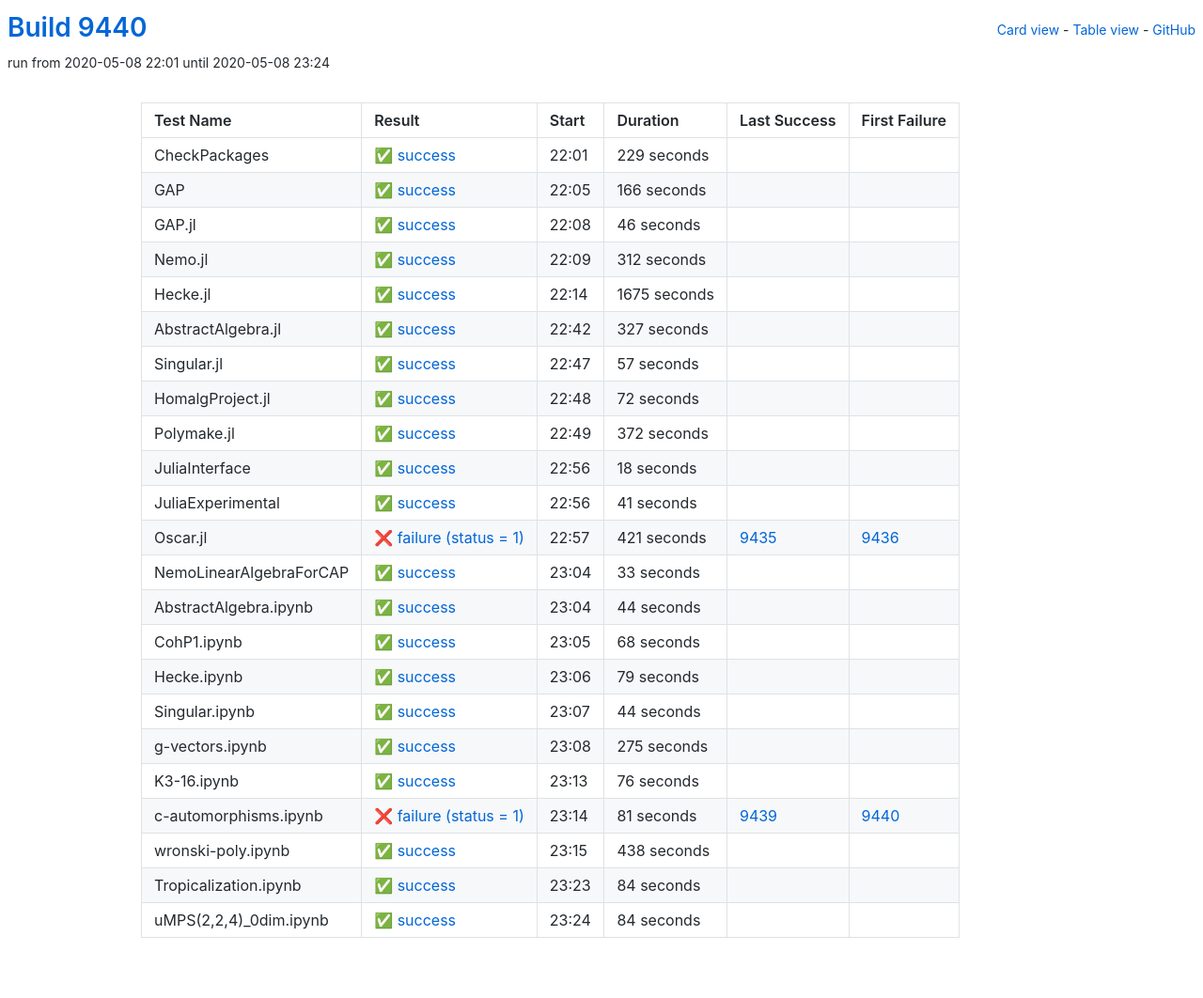
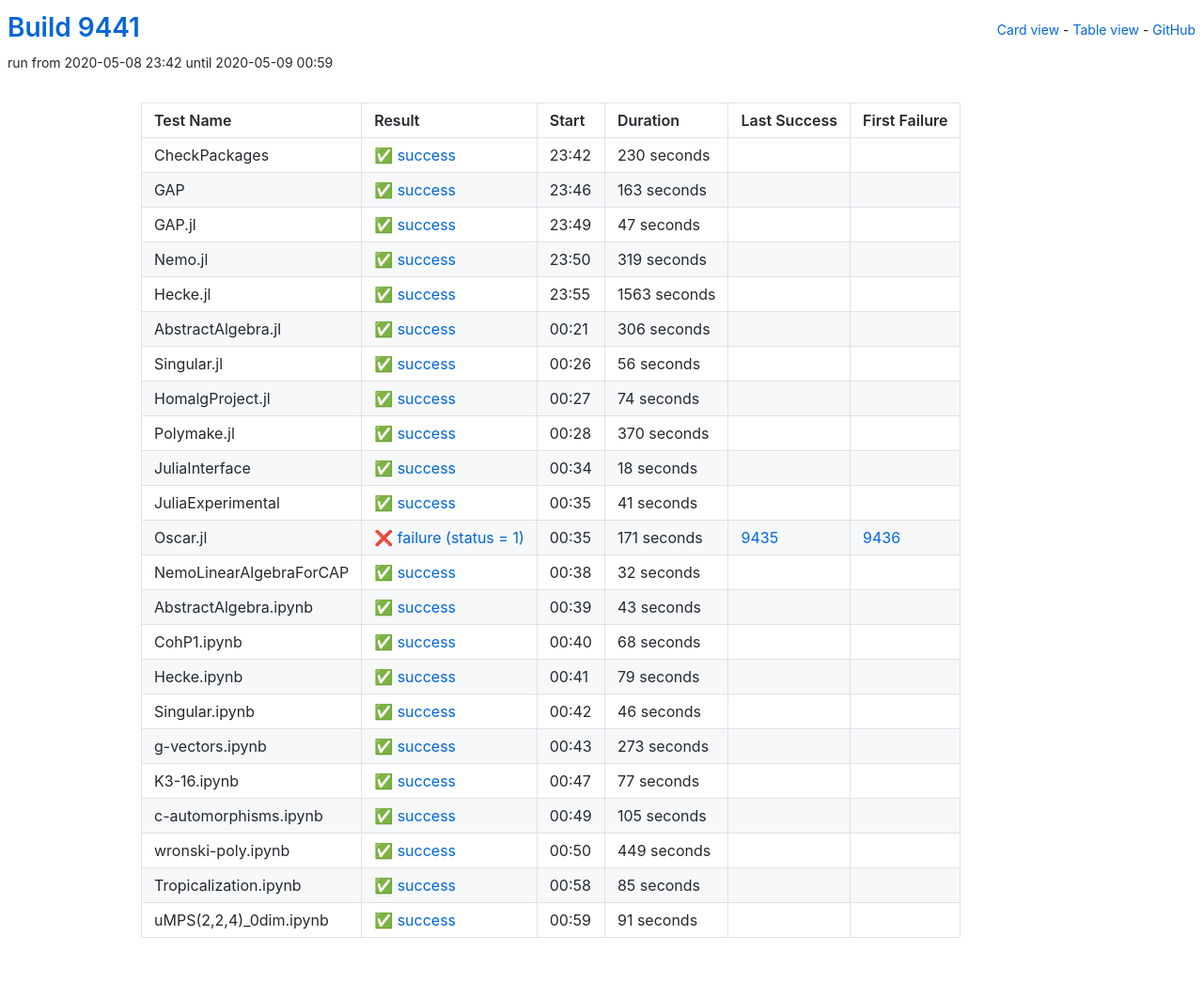
Before and after one commit to oscar-system/oscar-ci-status, a Jekyll site: the page built from table.html, in a window 1280 px wide. Shown: the whole page at 94% size. Built offline with Jekyll 4.4.1, drawn with Linux system fonts in a browser that asks for light colours.

Commit message:
Build 9441

```diff
--- a/_data/ci.yml
+++ b/_data/ci.yml
@@ -1,113 +1,113 @@
-build: 9440
-build_url: https://oscarci.mathematik.uni-kl.de/job/oscar/9440/
+build: 9441
+build_url: https://oscarci.mathematik.uni-kl.de/job/oscar/9441/
 job: oscar
 tests:
-- duration: 229
+- duration: 230
   exitcode: 0
   first_failure: false
   first_failure_url: null
   id: checkpackages
   last_success: false
   last_success_url: null
-  log: https://oscarci.mathematik.uni-kl.de/job/oscar/9440/artifact/logs/build-9440/CheckPackages.log
+  log: https://oscarci.mathematik.uni-kl.de/job/oscar/9441/artifact/logs/build-9441/CheckPackages.log
   name: CheckPackages
-  start: 2020-05-08 22:01
+  start: 2020-05-08 23:42
   status: success
   success: true
-- duration: 166
+- duration: 163
   exitcode: 0
   first_failure: false
   first_failure_url: null
   id: gap
   last_success: false
   last_success_url: null
-  log: https://oscarci.mathematik.uni-kl.de/job/oscar/9440/artifact/logs/build-9440/GAP.log
+  log: https://oscarci.mathematik.uni-kl.de/job/oscar/9441/artifact/logs/build-9441/GAP.log
   name: GAP
-  start: 2020-05-08 22:05
+  start: 2020-05-08 23:46
   status: success
   success: true
-- duration: 46
+- duration: 47
   exitcode: 0
   first_failure: false
   first_failure_url: null
   id: gap-jl
   last_success: false
   last_success_url: null
-  log: https://oscarci.mathematik.uni-kl.de/job/oscar/9440/artifact/logs/build-9440/GAP.jl.log
+  log: https://oscarci.mathematik.uni-kl.de/job/oscar/9441/artifact/logs/build-9441/GAP.jl.log
   name: GAP.jl
-  start: 2020-05-08 22:08
+  start: 2020-05-08 23:49
   status: success
   success: true
-- duration: 312
+- duration: 319
   exitcode: 0
   first_failure: false
   first_failure_url: null
   id: nemo-jl
   last_success: false
   last_success_url: null
-  log: https://oscarci.mathematik.uni-kl.de/job/oscar/9440/artifact/logs/build-9440/Nemo.jl.log
+  log: https://oscarci.mathematik.uni-kl.de/job/oscar/9441/artifact/logs/build-9441/Nemo.jl.log
   name: Nemo.jl
-  start: 2020-05-08 22:09
+  start: 2020-05-08 23:50
   status: success
   success: true
-- duration: 1675
+- duration: 1563
   exitcode: 0
   first_failure: false
   first_failure_url: null
   id: hecke-jl
   last_success: false
   last_success_url: null
-  log: https://oscarci.mathematik.uni-kl.de/job/oscar/9440/artifact/logs/build-9440/Hecke.jl.log
+  log: https://oscarci.mathematik.uni-kl.de/job/oscar/9441/artifact/logs/build-9441/Hecke.jl.log
   name: Hecke.jl
-  start: 2020-05-08 22:14
+  start: 2020-05-08 23:55
   status: success
   success: true
-- duration: 327
+- duration: 306
   exitcode: 0
   first_failure: false
   first_failure_url: null
   id: abstractalgebra-jl
   last_success: false
   last_success_url: null
-  log: https://oscarci.mathematik.uni-kl.de/job/oscar/9440/artifact/logs/build-9440/AbstractAlgebra.jl.log
+  log: https://oscarci.mathematik.uni-kl.de/job/oscar/9441/artifact/logs/build-9441/AbstractAlgebra.jl.log
   name: AbstractAlgebra.jl
-  start: 2020-05-08 22:42
+  start: 2020-05-09 00:21
   status: success
   success: true
-- duration: 57
+- duration: 56
   exitcode: 0
   first_failure: false
   first_failure_url: null
   id: singular-jl
   last_success: false
   last_success_url: null
-  log: https://oscarci.mathematik.uni-kl.de/job/oscar/9440/artifact/logs/build-9440/Singular.jl.log
+  log: https://oscarci.mathematik.uni-kl.de/job/oscar/9441/artifact/logs/build-9441/Singular.jl.log
   name: Singular.jl
-  start: 2020-05-08 22:47
+  start: 2020-05-09 00:26
   status: success
   success: true
-- duration: 72
+- duration: 74
   exitcode: 0
   first_failure: false
   first_failure_url: null
   id: homalgproject-jl
   last_success: false
   last_success_url: null
-  log: https://oscarci.mathematik.uni-kl.de/job/oscar/9440/artifact/logs/build-9440/HomalgProject.jl.log
+  log: https://oscarci.mathematik.uni-kl.de/job/oscar/9441/artifact/logs/build-9441/HomalgProject.jl.log
   name: HomalgProject.jl
-  start: 2020-05-08 22:48
+  start: 2020-05-09 00:27
   status: success
   success: true
-- duration: 372
+- duration: 370
   exitcode: 0
   first_failure: false
   first_failure_url: null
   id: polymake-jl
   last_success: false
   last_success_url: null
-  log: https://oscarci.mathematik.uni-kl.de/job/oscar/9440/artifact/logs/build-9440/Polymake.jl.log
+  log: https://oscarci.mathematik.uni-kl.de/job/oscar/9441/artifact/logs/build-9441/Polymake.jl.log
   name: Polymake.jl
-  start: 2020-05-08 22:49
+  start: 2020-05-09 00:28
   status: success
   success: true
 - duration: 18
@@ -117,9 +117,9 @@ tests:
   id: juliainterface
   last_success: false
   last_success_url: null
-  log: https://oscarci.mathematik.uni-kl.de/job/oscar/9440/artifact/logs/build-9440/JuliaInterface.log
+  log: https://oscarci.mathematik.uni-kl.de/job/oscar/9441/artifact/logs/build-9441/JuliaInterface.log
   name: JuliaInterface
-  start: 2020-05-08 22:56
+  start: 2020-05-09 00:34
   status: success
   success: true
 - duration: 41
@@ -129,45 +129,45 @@ tests:
   id: juliaexperimental
   last_success: false
   last_success_url: null
-  log: https://oscarci.mathematik.uni-kl.de/job/oscar/9440/artifact/logs/build-9440/JuliaExperimental.log
+  log: https://oscarci.mathematik.uni-kl.de/job/oscar/9441/artifact/logs/build-9441/JuliaExperimental.log
   name: JuliaExperimental
-  start: 2020-05-08 22:56
+  start: 2020-05-09 00:35
   status: success
   success: true
-- duration: 421
+- duration: 171
   exitcode: 1
   first_failure: 9436
   first_failure_url: https://oscarci.mathematik.uni-kl.de/job/oscar/9436/
   id: oscar-jl
   last_success: 9435
   last_success_url: https://oscarci.mathematik.uni-kl.de/job/oscar/9435/
-  log: https://oscarci.mathematik.uni-kl.de/job/oscar/9440/artifact/logs/build-9440/Oscar.jl.log
+  log: https://oscarci.mathematik.uni-kl.de/job/oscar/9441/artifact/logs/build-9441/Oscar.jl.log
   name: Oscar.jl
-  start: 2020-05-08 22:57
+  start: 2020-05-09 00:35
   status: failure
   success: false
-- duration: 33
+- duration: 32
   exitcode: 0
   first_failure: false
   first_failure_url: null
   id: nemolinearalgebraforcap
   last_success: false
   last_success_url: null
-  log: https://oscarci.mathematik.uni-kl.de/job/oscar/9440/artifact/logs/build-9440/NemoLinearAlgebraForCAP.log
+  log: https://oscarci.mathematik.uni-kl.de/job/oscar/9441/artifact/logs/build-9441/NemoLinearAlgebraForCAP.log
   name: NemoLinearAlgebraForCAP
-  start: 2020-05-08 23:04
+  start: 2020-05-09 00:38
   status: success
   success: true
-- duration: 44
+- duration: 43
   exitcode: 0
   first_failure: false
   first_failure_url: null
   id: abstractalgebra-ipynb
   last_success: false
   last_success_url: null
-  log: https://oscarci.mathematik.uni-kl.de/job/oscar/9440/artifact/logs/build-9440/AbstractAlgebra.ipynb.log
+  log: https://oscarci.mathematik.uni-kl.de/job/oscar/9441/artifact/logs/build-9441/AbstractAlgebra.ipynb.log
   name: AbstractAlgebra.ipynb
-  start: 2020-05-08 23:04
+  start: 2020-05-09 00:39
   status: success
   success: true
 - duration: 68
@@ -177,9 +177,9 @@ tests:
   id: cohp1-ipynb
   last_success: false
   last_success_url: null
-  log: https://oscarci.mathematik.uni-kl.de/job/oscar/9440/artifact/logs/build-9440/CohP1.ipynb.log
+  log: https://oscarci.mathematik.uni-kl.de/job/oscar/9441/artifact/logs/build-9441/CohP1.ipynb.log
   name: CohP1.ipynb
-  start: 2020-05-08 23:05
+  start: 2020-05-09 00:40
   status: success
   success: true
 - duration: 79
@@ -189,92 +189,92 @@ tests:
   id: hecke-ipynb
   last_success: false
   last_success_url: null
-  log: https://oscarci.mathematik.uni-kl.de/job/oscar/9440/artifact/logs/build-9440/Hecke.ipynb.log
+  log: https://oscarci.mathematik.uni-kl.de/job/oscar/9441/artifact/logs/build-9441/Hecke.ipynb.log
   name: Hecke.ipynb
-  start: 2020-05-08 23:06
+  start: 2020-05-09 00:41
   status: success
   success: true
-- duration: 44
+- duration: 46
   exitcode: 0
   first_failure: false
   first_failure_url: null
   id: singular-ipynb
   last_success: false
   last_success_url: null
-  log: https://oscarci.mathematik.uni-kl.de/job/oscar/9440/artifact/logs/build-9440/Singular.ipynb.log
+  log: https://oscarci.mathematik.uni-kl.de/job/oscar/9441/artifact/logs/build-9441/Singular.ipynb.log
   name: Singular.ipynb
-  start: 2020-05-08 23:07
+  start: 2020-05-09 00:42
   status: success
   success: true
-- duration: 275
+- duration: 273
   exitcode: 0
   first_failure: false
   first_failure_url: null
   id: g-vectors-ipynb
   last_success: false
   last_success_url: null
-  log: https://oscarci.mathematik.uni-kl.de/job/oscar/9440/artifact/logs/build-9440/g-vectors.ipynb.log
+  log: https://oscarci.mathematik.uni-kl.de/job/oscar/9441/artifact/logs/build-9441/g-vectors.ipynb.log
   name: g-vectors.ipynb
-  start: 2020-05-08 23:08
+  start: 2020-05-09 00:43
   status: success
   success: true
-- duration: 76
+- duration: 77
   exitcode: 0
   first_failure: false
   first_failure_url: null
   id: k3-16-ipynb
   last_success: false
   last_success_url: null
-  log: https://oscarci.mathematik.uni-kl.de/job/oscar/9440/artifact/logs/build-9440/K3-16.ipynb.log
+  log: https://oscarci.mathematik.uni-kl.de/job/oscar/9441/artifact/logs/build-9441/K3-16.ipynb.log
   name: K3-16.ipynb
-  start: 2020-05-08 23:13
+  start: 2020-05-09 00:47
   status: success
   success: true
-- duration: 81
-  exitcode: 1
-  first_failure: 9440
-  first_failure_url: https://oscarci.mathematik.uni-kl.de/job/oscar/9440/
+- duration: 105
+  exitcode: 0
+  first_failure: false
+  first_failure_url: null
   id: c-automorphisms-ipynb
-  last_success: 9439
-  last_success_url: https://oscarci.mathematik.uni-kl.de/job/oscar/9439/
-  log: https://oscarci.mathematik.uni-kl.de/job/oscar/9440/artifact/logs/build-9440/c-automorphisms.ipynb.log
+  last_success: false
+  last_success_url: null
+  log: https://oscarci.mathematik.uni-kl.de/job/oscar/9441/artifact/logs/build-9441/c-automorphisms.ipynb.log
   name: c-automorphisms.ipynb
-  start: 2020-05-08 23:14
-  status: failure
-  success: false
-- duration: 438
+  start: 2020-05-09 00:49
+  status: success
+  success: true
+- duration: 449
   exitcode: 0
   first_failure: false
   first_failure_url: null
   id: wronski-poly-ipynb
   last_success: false
   last_success_url: null
-  log: https://oscarci.mathematik.uni-kl.de/job/oscar/9440/artifact/logs/build-9440/wronski-poly.ipynb.log
+  log: https://oscarci.mathematik.uni-kl.de/job/oscar/9441/artifact/logs/build-9441/wronski-poly.ipynb.log
   name: wronski-poly.ipynb
-  start: 2020-05-08 23:15
+  start: 2020-05-09 00:50
   status: success
   success: true
-- duration: 84
+- duration: 85
   exitcode: 0
   first_failure: false
   first_failure_url: null
   id: tropicalization-ipynb
   last_success: false
   last_success_url: null
-  log: https://oscarci.mathematik.uni-kl.de/job/oscar/9440/artifact/logs/build-9440/Tropicalization.ipynb.log
+  log: https://oscarci.mathematik.uni-kl.de/job/oscar/9441/artifact/logs/build-9441/Tropicalization.ipynb.log
   name: Tropicalization.ipynb
-  start: 2020-05-08 23:23
+  start: 2020-05-09 00:58
   status: success
   success: true
-- duration: 84
+- duration: 91
   exitcode: 0
   first_failure: false
   first_failure_url: null
   id: umps-2-2-4-0dim-ipynb
   last_success: false
   last_success_url: null
-  log: https://oscarci.mathematik.uni-kl.de/job/oscar/9440/artifact/logs/build-9440/uMPS-2-2-4-_0dim.ipynb.log
+  log: https://oscarci.mathematik.uni-kl.de/job/oscar/9441/artifact/logs/build-9441/uMPS-2-2-4-_0dim.ipynb.log
   name: uMPS(2,2,4)_0dim.ipynb
-  start: 2020-05-08 23:24
+  start: 2020-05-09 00:59
   status: success
   success: true
```
Also changed, not shown: README.md.
